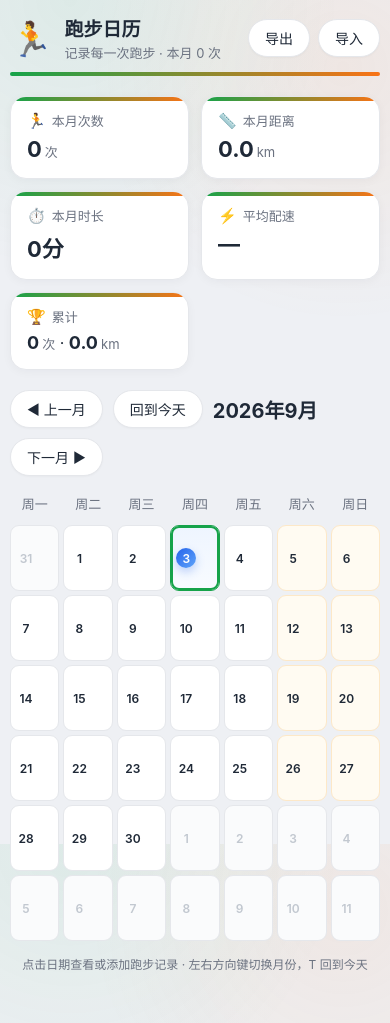
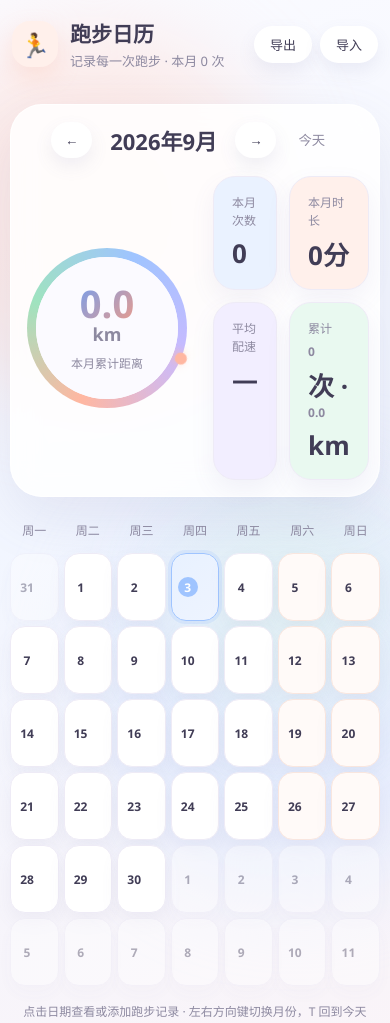
Before and after one commit to yuyu254254/running-calendar, a plain HTML site: page index.html in a window 390 px wide. Drawn offline with Linux system fonts and the light colour scheme.

Commit message:
feat: 更新为晨跑柔彩版设计

```diff
--- a/index.html
+++ b/index.html
@@ -3,157 +3,160 @@
 <head>
 <meta charset="UTF-8">
 <meta name="viewport" content="width=device-width, initial-scale=1">
-<title>跑步日历</title>
+<title>跑步日历 · 晨跑柔彩预览</title>
 <style>
 :root{
-  --bg:#eef0f4;
+  --bg:#f8f8fd;
   --card:#ffffff;
-  --text:#1f2937;
-  --muted:#6b7280;
-  --accent:#16a34a;
-  --accent-dark:#15803d;
-  --accent-light:#e6f7ee;
-  --accent2:#f97316;
-  --today:#2563eb;
-  --border:#e5e7eb;
-  --danger:#dc2626;
+  --text:#413d56;
+  --muted:#8d89a0;
+  --sky:#9fc4ff;
+  --sky-soft:#eaf2ff;
+  --peach:#ffb7a1;
+  --peach-soft:#fff0eb;
+  --mint:#9fe3bf;
+  --mint-soft:#e9f9f0;
+  --lav:#c8baff;
+  --lav-soft:#f2eeff;
+  --border:#eeebf6;
 }
 *{box-sizing:border-box}
 html,body{margin:0;padding:0}
 body{
-  font-family:-apple-system,BlinkMacSystemFont,"Segoe UI","Microsoft YaHei","PingFang SC",sans-serif;
-  background:var(--bg);
-  background-image:
-    radial-gradient(circle at 18% 0%, rgba(22,163,74,0.08), transparent 30%),
-    radial-gradient(circle at 88% 8%, rgba(249,115,22,0.08), transparent 30%);
-  background-attachment:fixed;
+  font-family:"Microsoft YaHei","PingFang SC","Segoe UI",sans-serif;
+  background:linear-gradient(160deg,#fbfbff 0%,#f2f6ff 45%,#faf4f8 100%);
   color:var(--text);
   min-height:100vh;
+  overflow-x:hidden;
 }
-button{font-family:inherit}
-.container{max-width:1120px;margin:0 auto;padding:20px 16px 48px}
+button{font-family:inherit;color:inherit}
+.blob{position:fixed;z-index:-1;border-radius:50%;filter:blur(48px);opacity:.5;pointer-events:none;animation:drift 18s ease-in-out infinite alternate}
+.blob-1{width:360px;height:360px;left:-90px;top:30px;background:#ffd9cf}
+.blob-2{width:400px;height:400px;right:-100px;bottom:-40px;background:#d4e3ff}
+.blob-3{width:220px;height:220px;left:45%;top:58%;background:#e0f7e9;opacity:.4}
+@keyframes drift{from{transform:translate(0,0) scale(1)}to{transform:translate(22px,16px) scale(1.06)}}
+.container{position:relative;max-width:1060px;margin:0 auto;padding:22px 16px 56px}
 
-.topbar{display:flex;justify-content:space-between;align-items:center;gap:12px;flex-wrap:wrap;position:relative;padding-bottom:14px}
-.topbar::after{content:"";position:absolute;left:0;right:0;bottom:0;height:4px;border-radius:999px;background:linear-gradient(90deg,var(--accent),var(--accent2))}
+.topbar{display:flex;justify-content:space-between;align-items:center;gap:14px;flex-wrap:wrap;padding:4px 2px 20px}
 .brand{display:flex;align-items:center;gap:12px}
-.logo{font-size:34px}
-.brand h1{margin:0;font-size:22px}
-.brand p{margin:2px 0 0;color:var(--muted);font-size:13px}
+.logo{width:46px;height:46px;display:grid;place-items:center;font-size:24px;background:var(--peach-soft);border-radius:18px;box-shadow:0 10px 22px rgba(255,183,161,.25)}
+.brand h1{margin:0;font-size:21px}
+.brand p{margin:3px 0 0;color:var(--muted);font-size:13px}
 .actions{display:flex;gap:8px}
-.actions button{
-  border:1px solid var(--border);background:#fff;color:var(--text);
-  padding:8px 16px;border-radius:999px;cursor:pointer;font-size:14px;
-  box-shadow:0 1px 2px rgba(0,0,0,.03);transition:.15s;
+.actions button{border:0;background:var(--card);color:var(--text);padding:9px 16px;border-radius:999px;cursor:pointer;font-size:13px;box-shadow:0 8px 18px rgba(110,108,160,.1);transition:.18s}
+.actions button:hover{background:var(--sky-soft);color:#5b8de0;transform:translateY(-1px)}
+
+.hero{margin:14px 0 18px;padding:22px;background:rgba(255,255,255,.84);border:1px solid rgba(255,255,255,.9);border-radius:32px;box-shadow:0 20px 55px rgba(110,108,160,.12);backdrop-filter:blur(14px)}
+.month-nav{display:flex;align-items:center;justify-content:center;gap:8px;flex-wrap:wrap;margin-bottom:18px}
+.month-nav h2{margin:0 10px;font-size:22px;font-weight:700}
+.month-nav button{border:0;background:var(--card);padding:9px 14px;border-radius:999px;cursor:pointer;box-shadow:0 8px 18px rgba(110,108,160,.1);transition:.18s}
+.month-nav button:hover{background:var(--sky-soft);color:#5b8de0;transform:translateY(-1px)}
+.month-nav .today-link{background:transparent;box-shadow:none;color:var(--muted)}
+.month-nav .today-link:hover{background:transparent;color:var(--peach)}
+.hero-center{display:flex;align-items:center;justify-content:center;gap:26px;flex-wrap:wrap}
+.ring{position:relative;width:196px;height:196px;border-radius:50%;background:conic-gradient(from 20deg,var(--sky),var(--lav),var(--peach),var(--mint),var(--sky));padding:11px;flex:0 0 auto}
+.ring::after{content:"";position:absolute;inset:11px;border-radius:50%;background:#fbfaff}
+.ring-dot{position:absolute;inset:0;animation:orbit 16s linear infinite}
+.ring-dot::before{content:"";position:absolute;top:-6px;left:50%;width:12px;height:12px;border-radius:50%;background:var(--peach);box-shadow:0 4px 10px rgba(255,183,161,.7);transform:translateX(-50%)}
+@keyframes orbit{to{transform:rotate(360deg)}}
+.ring-inner{position:relative;z-index:1;width:100%;height:100%;border-radius:50%;background:#fbfaff;display:grid;place-items:center;text-align:center;padding:16px}
+.ring-value{font-size:46px;font-weight:800;line-height:1;background:linear-gradient(135deg,#6f9ef2,#f29b85);-webkit-background-clip:text;background-clip:text;color:transparent}
+.ring-unit{font-size:18px;font-weight:700;color:var(--muted)}
+.ring-label{font-size:12px;color:var(--muted);margin-top:8px}
+.hero-stats{display:grid;grid-template-columns:repeat(2,minmax(140px,1fr));gap:12px;min-width:300px;flex:1;max-width:520px}
+.stat-chip{background:var(--card);border:1px solid var(--border);border-radius:22px;padding:16px 18px;box-shadow:0 10px 24px rgba(110,108,160,.08)}
+.stat-chip span{display:block;color:var(--muted);font-size:12px;margin-bottom:6px}
+.stat-chip strong{font-size:26px;font-weight:800}
+.stat-chip:nth-child(1){background:var(--sky-soft)}
+.stat-chip:nth-child(2){background:var(--peach-soft)}
+.stat-chip:nth-child(3){background:var(--lav-soft)}
+.stat-chip:nth-child(4){background:var(--mint-soft)}
+
+.calendar-panel{margin-top:8px}
+.weekdays,.calendar-grid{display:grid;grid-template-columns:repeat(7,1fr);gap:10px}
+.weekdays{margin-bottom:8px}
+.weekdays span{text-align:center;color:var(--muted);font-size:12px;padding:6px 0}
+.calendar-day{
+  min-height:96px;border:1px solid var(--border);background:var(--card);border-radius:22px;padding:10px;text-align:left;cursor:pointer;
+  box-shadow:0 8px 18px rgba(110,108,160,.07);transition:.18s;position:relative;color:var(--text);
 }
-.actions button:hover{border-color:var(--accent);color:var(--accent);box-shadow:0 6px 16px rgba(22,163,74,.12);transform:translateY(-1px)}
+.calendar-day:hover{transform:translateY(-3px);box-shadow:0 16px 30px rgba(110,108,160,.13)}
+.calendar-day.other-month{opacity:.4}
+.calendar-day.weekend:not(.other-month):not(.has-record){background:#fffaf8;border-color:#f9e6df}
+.calendar-day.has-record{background:linear-gradient(180deg,#ffffff,#eefaf2);border-color:#d9efe2}
+.calendar-day.has-record::after{content:"";position:absolute;left:14px;bottom:11px;width:8px;height:8px;border-radius:50%;background:var(--mint);box-shadow:0 2px 8px rgba(159,227,191,.9)}
+.calendar-day.today{background:linear-gradient(135deg,#e8f1ff,#eef4ff);border-color:#bfd5ff;box-shadow:0 14px 28px rgba(159,196,255,.2)}
+.calendar-day.selected{border-color:var(--sky);box-shadow:0 0 0 3px rgba(159,196,255,.22)}
+.day-num{display:inline-flex;align-items:center;justify-content:center;min-width:24px;height:24px;border-radius:50%;font-size:13px;font-weight:700}
+.today .day-num{background:var(--sky);color:#fff}
+.day-summary{display:block;margin-top:14px;font-size:12px;line-height:1.45;color:#4c4960}
+.other-month .day-summary{color:#a19da8}
+.hint{text-align:center;color:var(--muted);font-size:12px;margin-top:16px}
 
-.stats{display:grid;grid-template-columns:repeat(auto-fit,minmax(150px,1fr));gap:12px;margin:20px 0}
-.stat-card{background:var(--card);border:1px solid var(--border);border-radius:16px;padding:14px 16px 16px;box-shadow:0 2px 10px rgba(15,23,42,.04);position:relative;overflow:hidden;transition:.15s}
-.stat-card:hover{transform:translateY(-2px);box-shadow:0 10px 24px rgba(15,23,42,.08)}
-.stat-card::before{content:"";position:absolute;top:0;left:0;right:0;height:4px;background:linear-gradient(90deg,var(--accent),var(--accent2))}
-.stat-card .label{color:var(--muted);font-size:13px;display:flex;align-items:center;gap:6px}
-.stat-icon{font-size:15px}
-.stat-card strong{display:inline-block;font-size:26px;margin-top:6px;font-weight:700}
-.stat-card small{color:var(--muted);font-size:13px;margin-left:3px}
-.stat-card.cumulative strong{font-size:18px}
-
-.toolbar{display:flex;align-items:center;gap:10px;flex-wrap:wrap;margin:4px 0 14px}
-.toolbar h2{margin:0;font-size:20px;min-width:120px}
-.toolbar button{
-  border:1px solid var(--border);background:#fff;color:var(--text);
-  padding:8px 16px;border-radius:999px;cursor:pointer;font-size:14px;box-shadow:0 1px 2px rgba(0,0,0,.03);transition:.15s;
-}
-.toolbar button:hover{border-color:var(--accent);color:var(--accent);box-shadow:0 6px 16px rgba(22,163,74,.12);transform:translateY(-1px)}
-.weekdays{display:grid;grid-template-columns:repeat(7,1fr);gap:8px;margin-bottom:8px}
-.weekdays span{text-align:center;color:var(--muted);font-size:13px;padding:4px 0}
-.calendar-grid{display:grid;grid-template-columns:repeat(7,1fr);gap:8px}
-
-.calendar-day{
-  min-height:96px;border:1px solid var(--border);background:#fff;border-radius:12px;
-  padding:8px;text-align:left;cursor:pointer;transition:.15s;color:var(--text);position:relative;
-}
-.calendar-day:hover{border-color:var(--accent);transform:translateY(-1px)}
-.calendar-day.other-month{background:#fafbfc;color:#c2c8d0}
-.calendar-day.weekend:not(.other-month):not(.has-record){background:#fffbf2;border-color:#fde8c8}
-.calendar-day.has-record{background:var(--accent-light);border-color:#cdeedb}
-.calendar-day.has-record::after{content:"";position:absolute;left:10px;bottom:8px;width:8px;height:8px;border-radius:50%;background:var(--accent)}
-.calendar-day.today{background:linear-gradient(180deg,#eef5ff,#f8fbff);border-color:var(--today);box-shadow:0 0 0 1px var(--today) inset}
-.calendar-day.selected{border-color:var(--accent);box-shadow:0 0 0 2px var(--accent) inset}
-.day-num{display:inline-flex;align-items:center;justify-content:center;min-width:24px;height:24px;border-radius:50%;font-size:14px;font-weight:600}
-.today .day-num{background:linear-gradient(135deg,var(--today),#60a5fa);color:#fff;box-shadow:0 4px 10px rgba(37,99,235,.28)}
-.day-summary{display:block;margin-top:12px;font-size:12px;line-height:1.5;color:var(--accent-dark)}
-.other-month .day-summary{color:#b7c4cf}
-
-.hint{text-align:center;color:var(--muted);font-size:12px;margin-top:14px}
-
-.overlay{position:fixed;inset:0;background:rgba(15,23,42,.35);z-index:40;display:none}
+.overlay{position:fixed;inset:0;background:rgba(70,70,90,.25);z-index:40;display:none;backdrop-filter:blur(3px)}
 .overlay.open{display:flex}
-.panel{
-  position:fixed;top:0;right:0;bottom:0;width:min(430px,100%);
-  background:#fff;z-index:41;display:flex;flex-direction:column;
-  transform:translateX(100%);transition:transform .2s ease;box-shadow:-12px 0 30px rgba(0,0,0,.12);
-}
+.panel{position:fixed;top:0;right:0;bottom:0;width:min(430px,100%);background:#fbfaff;z-index:41;display:flex;flex-direction:column;transform:translateX(100%);transition:transform .2s ease;box-shadow:-16px 0 40px rgba(110,108,160,.2);border-radius:26px 0 0 26px}
 .overlay.open .panel{transform:translateX(0)}
-.panel-head{padding:18px 20px;border-bottom:1px solid var(--border);display:flex;justify-content:space-between;align-items:flex-start}
+.panel-head{padding:20px;border-bottom:1px solid var(--border);display:flex;justify-content:space-between;align-items:flex-start;background:linear-gradient(135deg,var(--sky-soft),var(--peach-soft));border-radius:26px 0 0 0}
 .panel-head h3{margin:0;font-size:18px}
 .panel-head p{margin:6px 0 0;color:var(--muted);font-size:13px}
-.close-btn{border:none;background:none;font-size:26px;line-height:1;cursor:pointer;color:var(--muted)}
-.close-btn:hover{color:var(--text)}
+.close-btn{border:0;background:none;font-size:26px;line-height:1;cursor:pointer;color:var(--muted)}
 .record-list{flex:1;overflow-y:auto;padding:16px 20px}
-.record-item{border:1px solid var(--border);border-radius:12px;padding:12px 14px;margin-bottom:10px}
+.record-item{border:1px solid var(--border);border-radius:20px;padding:12px 14px;margin-bottom:10px;background:var(--card)}
 .record-item .main{display:flex;justify-content:space-between;align-items:flex-start;gap:8px}
-.record-item .nums{font-size:15px;font-weight:600}
+.record-item .nums{font-size:15px;font-weight:700}
 .record-item .meta{color:var(--muted);font-size:13px;margin-top:4px}
 .record-item .note{color:var(--muted);font-size:13px;margin-top:6px;font-style:italic}
 .record-item .ops{margin-top:8px;display:flex;gap:8px;justify-content:flex-end}
-.record-item .ops button{border:none;background:none;color:var(--muted);cursor:pointer;font-size:13px;padding:2px 6px}
-.record-item .ops button:hover{color:var(--accent)}
-.record-item .ops button.delete:hover{color:var(--danger)}
+.record-item .ops button{border:0;background:none;color:var(--muted);cursor:pointer;font-size:13px;padding:2px 6px}
+.record-item .ops button:hover{color:var(--sky)}
+.record-item .ops button.delete:hover{color:var(--peach)}
 .empty{padding:50px 0;text-align:center;color:var(--muted);font-size:14px}
-.add-btn{
-  margin:0 20px 20px;padding:14px;border:none;border-radius:999px;background:linear-gradient(135deg,var(--accent),var(--accent-dark));
-  color:#fff;font-size:15px;font-weight:600;cursor:pointer;box-shadow:0 8px 20px rgba(22,163,74,.22);transition:.15s;
-}
-.add-btn:hover{box-shadow:0 12px 26px rgba(22,163,74,.28);transform:translateY(-1px)}
+.add-btn{margin:0 20px 20px;padding:14px;border:0;border-radius:999px;background:linear-gradient(135deg,var(--sky),var(--peach));color:#fff;font-size:15px;font-weight:700;cursor:pointer;box-shadow:0 12px 24px rgba(159,196,255,.28);transition:.18s}
+.add-btn:hover{transform:translateY(-1px);box-shadow:0 16px 30px rgba(159,196,255,.36)}
 
 .modal-overlay{z-index:50;display:none;align-items:center;justify-content:center;padding:16px}
 .modal-overlay.open{display:flex}
-.modal{background:#fff;border-radius:20px;width:min(440px,100%);max-height:92vh;overflow-y:auto;box-shadow:0 18px 50px rgba(0,0,0,.2)}
-.modal-head{padding:16px 20px;border-bottom:1px solid var(--border);display:flex;justify-content:space-between;align-items:center}
-.modal-head h3{margin:0;font-size:17px}
-form{padding:16px 20px 20px}
+.modal{background:#fbfaff;border-radius:28px;width:min(440px,100%);max-height:92vh;overflow-y:auto;box-shadow:0 24px 60px rgba(110,108,160,.25)}
+.modal-head{padding:18px 20px;border-bottom:1px solid var(--border);display:flex;justify-content:space-between;align-items:center;background:linear-gradient(135deg,var(--sky-soft),var(--peach-soft));border-radius:28px 28px 0 0}
+.modal-head h3{margin:0;font-size:18px}
+form{padding:18px 20px 20px}
 form label{display:block;margin-bottom:14px;font-size:13px;color:var(--muted)}
-form input[type=date],form input[type=number],form input[type=text]{
-  width:100%;margin-top:6px;padding:10px 12px;border:1px solid var(--border);border-radius:10px;font-size:15px;color:var(--text);
-}
-form input:focus{outline:2px solid #bfe8cf;border-color:var(--accent)}
-.pace-preview{margin:-2px 0 14px;padding:10px 12px;background:var(--accent-light);border-radius:10px;font-size:14px;color:var(--accent-dark)}
+form input[type=date],form input[type=number],form input[type=text]{width:100%;margin-top:6px;padding:11px 12px;border:1px solid var(--border);border-radius:14px;font-size:15px;color:var(--text);background:#fff}
+form input:focus{outline:3px solid rgba(159,196,255,.22);border-color:var(--sky)}
+.pace-preview{margin:-2px 0 14px;padding:10px 12px;background:linear-gradient(135deg,var(--sky-soft),var(--peach-soft));border-radius:14px;font-size:14px;color:#4c4960}
 .form-actions{display:flex;justify-content:flex-end;gap:8px}
-.form-actions button{border:1px solid var(--border);background:#fff;padding:10px 18px;border-radius:999px;cursor:pointer;font-size:14px}
-.form-actions .primary{background:linear-gradient(135deg,var(--accent),var(--accent-dark));border:none;color:#fff;font-weight:600;box-shadow:0 8px 18px rgba(22,163,74,.18)}
-.form-actions .primary:hover{box-shadow:0 10px 22px rgba(22,163,74,.24)}
+.form-actions button{border:0;background:#fff;padding:10px 18px;border-radius:999px;cursor:pointer;font-size:14px;box-shadow:0 6px 14px rgba(110,108,160,.1)}
+.form-actions .primary{background:linear-gradient(135deg,var(--sky),var(--peach));color:#fff;font-weight:700}
 
-.toast{
-  position:fixed;left:50%;bottom:24px;transform:translateX(-50%);
-  background:rgba(17,24,39,.92);color:#fff;padding:10px 18px;border-radius:999px;font-size:14px;z-index:60;opacity:0;transition:.2s;
-}
+.toast{position:fixed;left:50%;bottom:24px;transform:translateX(-50%);background:rgba(65,61,86,.94);color:#fff;padding:10px 18px;border-radius:999px;font-size:14px;z-index:60;opacity:0;transition:.2s}
 .toast.show{opacity:1}
 
-@media (max-width:640px){
+@media (max-width:680px){
   .container{padding:14px 10px 40px}
-  .brand h1{font-size:19px}
-  .stat-card strong{font-size:22px}
-  .calendar-grid{gap:4px}
-  .weekdays{gap:4px}
-  .calendar-day{min-height:66px;padding:5px;border-radius:9px}
+  .hero{padding:16px}
+  .ring{width:160px;height:160px;padding:9px}
+  .ring::after{inset:9px}
+  .ring-value{font-size:38px}
+  .hero-stats{grid-template-columns:1fr 1fr;min-width:0;width:100%;max-width:none}
+  .calendar-grid,.weekdays{gap:5px}
+  .calendar-day{min-height:68px;padding:6px;border-radius:15px}
   .day-num{min-width:20px;height:20px;font-size:12px}
-  .day-summary{margin-top:6px;font-size:11px}
-  .panel{width:100%;height:85vh;top:auto;bottom:0;transform:translateY(100%);border-radius:16px 16px 0 0}
+  .day-summary{margin-top:9px;font-size:11px}
+  .panel{width:100%;height:88vh;top:auto;bottom:0;border-radius:26px 26px 0 0;transform:translateY(100%)}
   .overlay.open .panel{transform:translateY(0)}
+}
+@media (prefers-reduced-motion:reduce){
+  *{transition:none!important;animation:none!important}
+  .blob{display:none}
+  .ring-dot{display:none}
 }
 </style>
 </head>
 <body>
+<div class="blob blob-1"></div>
+<div class="blob blob-2"></div>
+<div class="blob blob-3"></div>
 <div class="container">
   <header class="topbar">
     <div class="brand">
@@ -170,26 +173,40 @@ form input:focus{outline:2px solid #bfe8cf;border-color:var(--accent)}
     </div>
   </header>
 
-  <section class="stats">
-    <div class="stat-card"><div class="label"><span class="stat-icon">🏃</span>本月次数</div><strong id="monthCount">0</strong><small>次</small></div>
-    <div class="stat-card"><div class="label"><span class="stat-icon">📏</span>本月距离</div><strong id="monthDistance">0.0</strong><small>km</small></div>
-    <div class="stat-card"><div class="label"><span class="stat-icon">⏱️</span>本月时长</div><strong id="monthDuration">0分</strong></div>
-    <div class="stat-card"><div class="label"><span class="stat-icon">⚡</span>平均配速</div><strong id="monthPace">—</strong></div>
-    <div class="stat-card cumulative"><div class="label"><span class="stat-icon">🏆</span>累计</div><strong id="totalCount">0</strong><small>次</small> · <strong id="totalDistance">0.0</strong><small>km</small></div>
+  <section class="hero">
+    <div class="month-nav">
+      <button id="prevBtn" type="button" aria-label="上一月">←</button>
+      <h2 id="monthLabel"></h2>
+      <button id="nextBtn" type="button" aria-label="下一月">→</button>
+      <button id="todayBtn" class="today-link" type="button">今天</button>
+    </div>
+    <div class="hero-center">
+      <div class="ring">
+        <div class="ring-dot"></div>
+        <div class="ring-inner">
+          <div>
+            <div class="ring-value"><span id="monthDistance">0.0</span></div>
+            <div class="ring-unit">km</div>
+            <div class="ring-label">本月累计距离</div>
+          </div>
+        </div>
+      </div>
+      <div class="hero-stats">
+        <div class="stat-chip"><span>本月次数</span><strong id="monthCount">0</strong></div>
+        <div class="stat-chip"><span>本月时长</span><strong id="monthDuration">0分</strong></div>
+        <div class="stat-chip"><span>平均配速</span><strong id="monthPace">—</strong></div>
+        <div class="stat-chip"><span>累计</span><strong><span id="totalCount">0</span> 次 · <span id="totalDistance">0.0</span> km</strong></div>
+      </div>
+    </div>
   </section>
 
-  <section class="toolbar">
-    <button id="prevBtn" type="button">◀ 上一月</button>
-    <button id="todayBtn" type="button">回到今天</button>
-    <h2 id="monthLabel"></h2>
-    <button id="nextBtn" type="button">下一月 ▶</button>
+  <section class="calendar-panel">
+    <div class="weekdays">
+      <span>周一</span><span>周二</span><span>周三</span><span>周四</span><span>周五</span><span>周六</span><span>周日</span>
+    </div>
+    <div id="calendarGrid" class="calendar-grid"></div>
+    <p class="hint">点击日期查看或添加跑步记录 · 左右方向键切换月份，T 回到今天</p>
   </section>
-
-  <div class="weekdays">
-    <span>周一</span><span>周二</span><span>周三</span><span>周四</span><span>周五</span><span>周六</span><span>周日</span>
-  </div>
-  <div id="calendarGrid" class="calendar-grid"></div>
-  <p class="hint">点击日期查看或添加跑步记录 · 左右方向键切换月份，T 回到今天</p>
 </div>
 
 <div id="panelOverlay" class="overlay">
```
